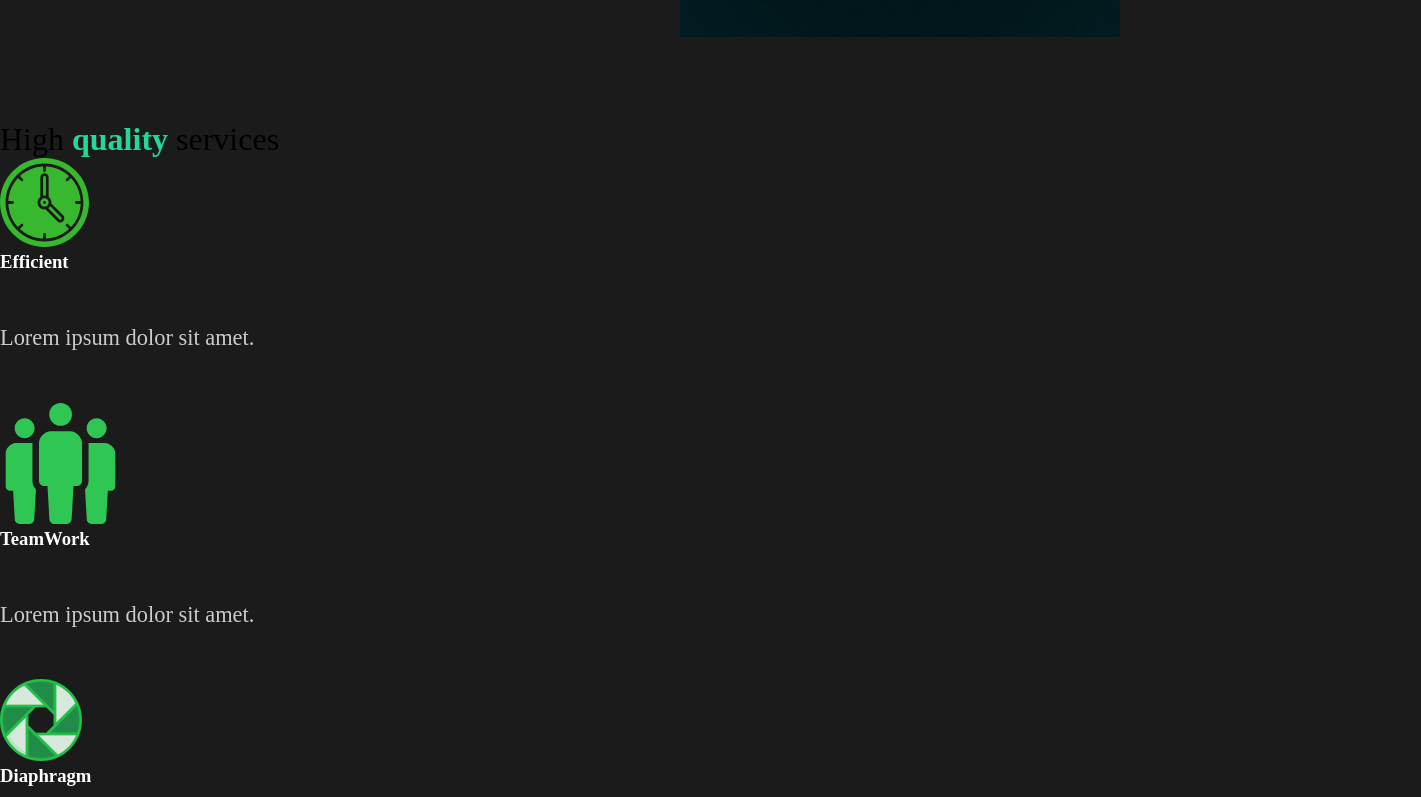
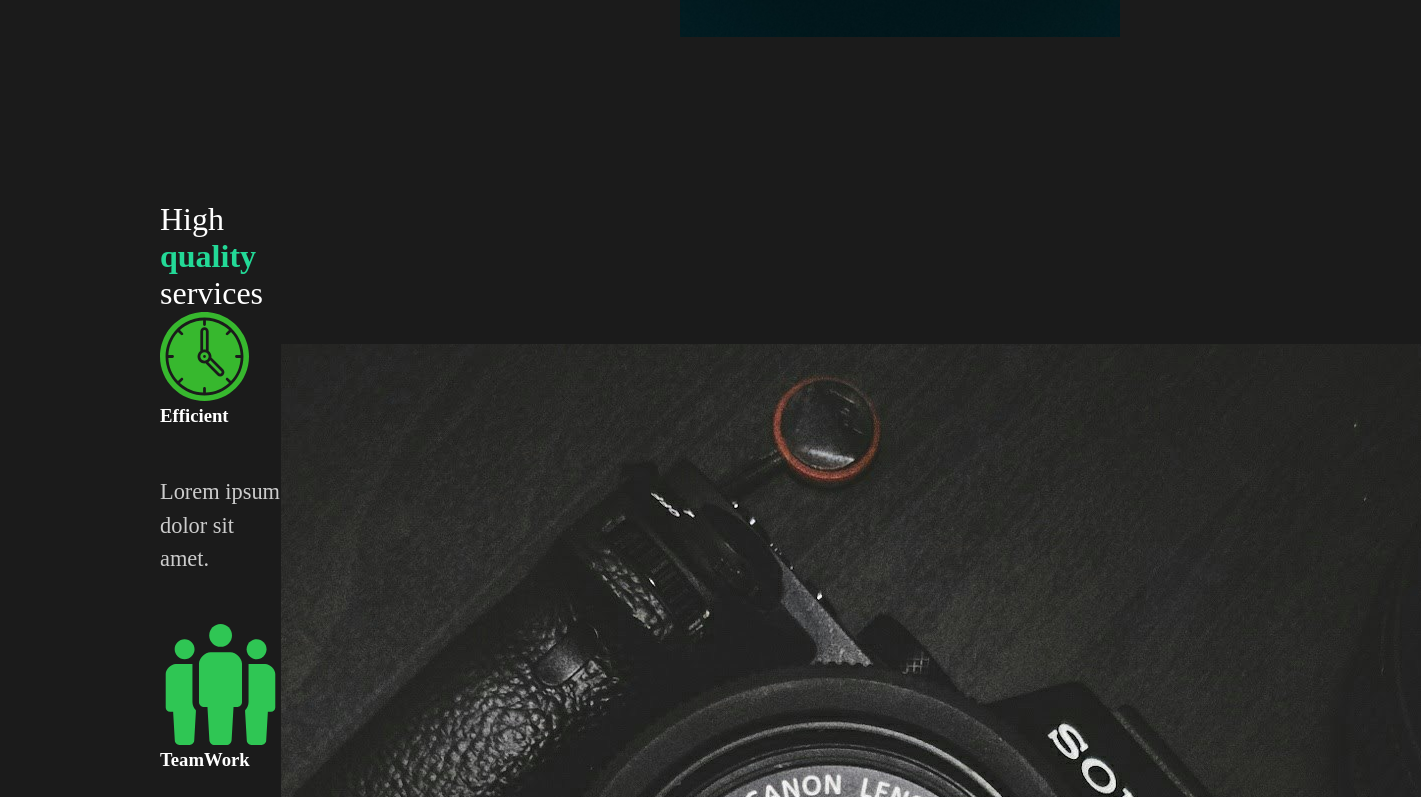
Before and after one commit to Mhirax/capture-project, a React (Create React App) app in the folder capture/: page / in a window 1280 px wide. Shown: the part 683-1480 px from the top of the page, 1421 px wide, since content can reach past the window. Built offline with nearby package versions, Linux system fonts and the light colour scheme.

Commit message:
nested about section

```diff
--- a/capture/src/components/AboutSection.js
+++ b/capture/src/components/AboutSection.js
@@ -3,6 +3,7 @@ import home1 from '../img/home1.png';
 //styled
 import styled from 'styled-components';
 import { About, Description, Image, Hide } from "../pages/style";
+
 
 const AboutSection = () => {
     return (
--- a/capture/src/components/ServicesSection.js
+++ b/capture/src/components/ServicesSection.js
@@ -6,10 +6,11 @@ import money from "../img/money.svg";
 import teamwork from "../img/teamwork.svg";
 import home2 from "../img/home2.png"
 //styles
+import { About,Description, Image } from "../pages/style";
 
 const ServicesSection = () => {
     return (
-      <div className="services">
+      <About>
         <div className="description">
           <h2>
             High <span>quality</span> services
@@ -48,7 +49,7 @@ const ServicesSection = () => {
             <div className="image">
               <img src={home2} alt="camera"/>
             </div>
-      </div>
+      </About>
     );
 }
 
```
